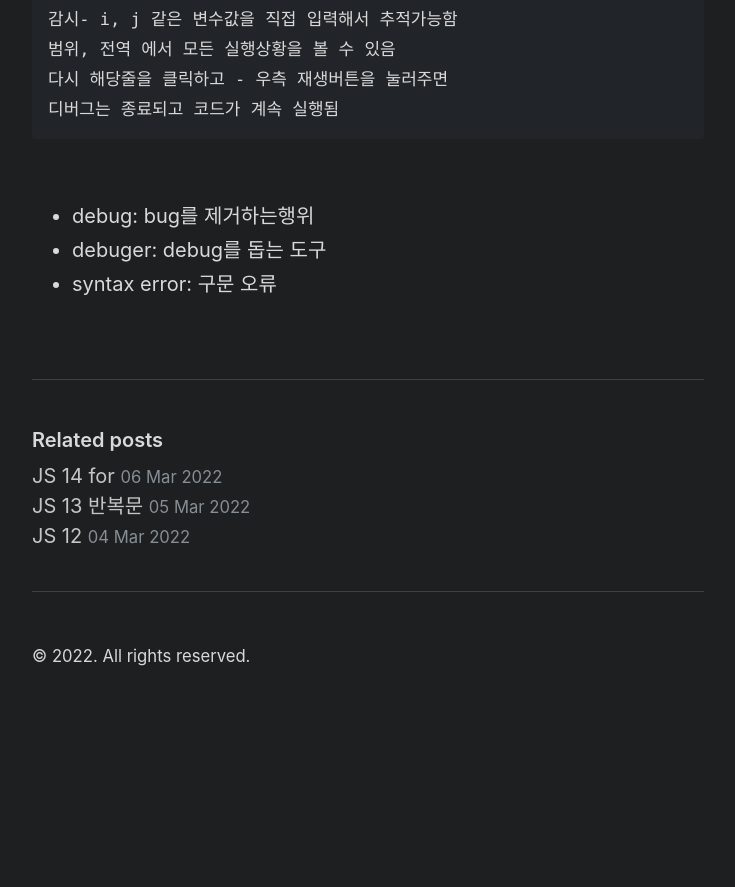
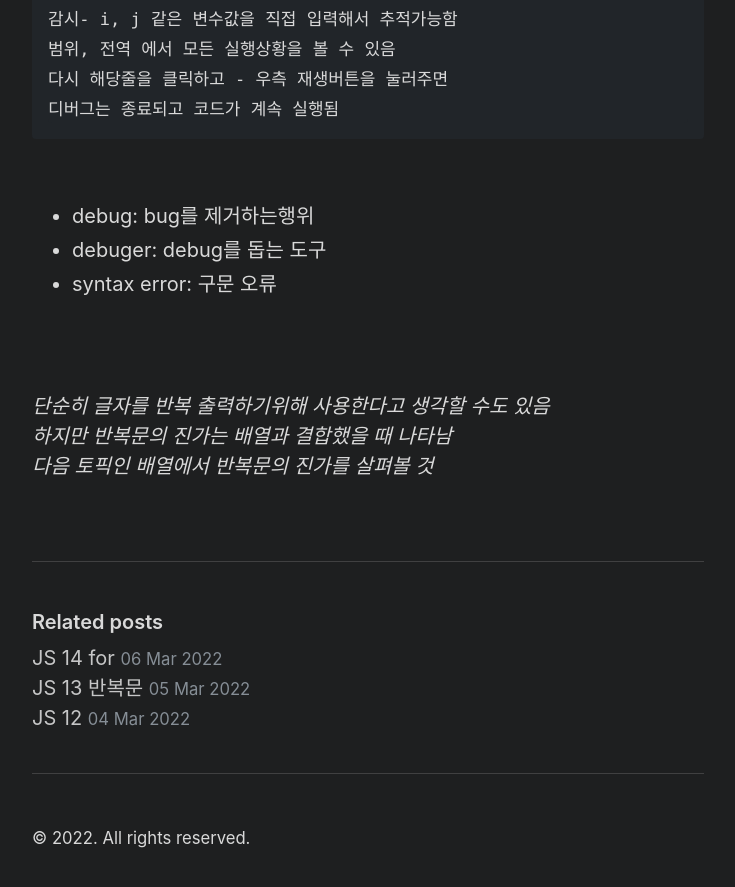
Before and after one commit to Dev-Dotoli/dev-dotoli.github.com, a Jekyll site: the page built from _posts/2022-03-06-JS-15-break.md, in a window 1280 px wide and 900 px high, scrolled down 2762 px. Shown: the top 887 px of the window, without its empty margins (272-1007 px from the left). Built offline with Jekyll 4.4.1, drawn with Linux system fonts in a browser that asks for light colours; before the commit the page ends 3480 px from its top, so only the background shows below that.

Commit message:
Docs: add content 당부의말

```diff
--- a/_posts/2022-03-06-JS-15-break.md
+++ b/_posts/2022-03-06-JS-15-break.md
@@ -113,3 +113,9 @@ debuger의 순서에 따르면
 - debug: bug를 제거하는행위
 - debuger: debug를 돕는 도구
 - syntax error: 구문 오류
+
+<br><br>
+
+_단순히 글자를 반복 출력하기위해 사용한다고 생각할 수도 있음_ <br>
+_하지만 반복문의 진가는 배열과 결합했을 때 나타남_<br>
+_다음 토픽인 배열에서 반복문의 진가를 살펴볼 것_
```
